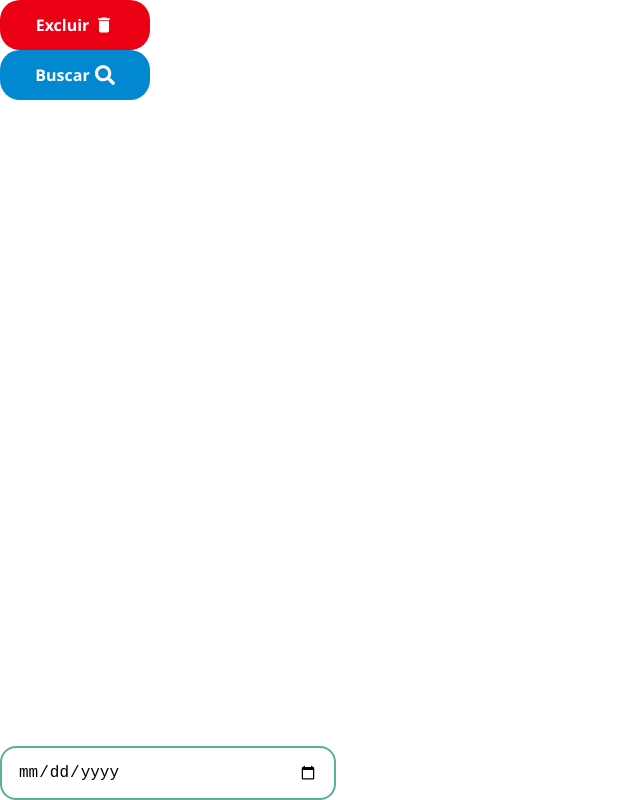
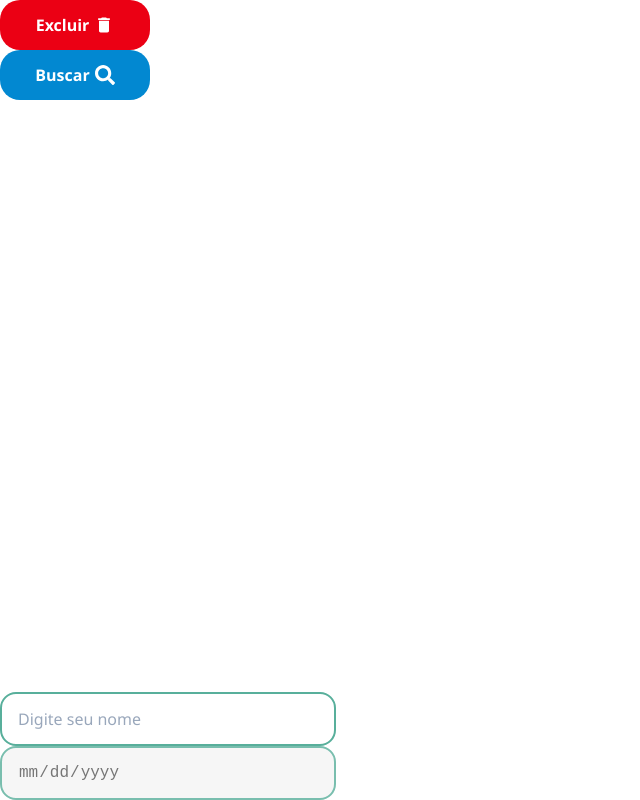
Before and after one commit to Alerrandoribeiro/my-office-front-end-senac, a React (Vite) app: page / in a window 1280 px wide. Shown: the whole page, without its empty margins (0-640 px from the left). Built offline with nearby package versions, Linux system fonts and the light colour scheme.

Commit message:
subindo input de input de texto

```diff
--- a/src/App.jsx
+++ b/src/App.jsx
@@ -5,6 +5,7 @@ import Icone from './components/atomos/Icone/Icone'
 import { FaSearch } from "react-icons/fa";
 import { MdDelete } from "react-icons/md";
 import InputDate from './components/atomos/InputDate/InputDate';
+import InputTexto from './components/atomos/InputTexto/InputTexto';
 
 
 
@@ -13,7 +14,8 @@ function App() {
     <>
       <Botao cor={"erro"} texto={"Excluir"} largura="150px" altura="50px" icone={<MdDelete />} />
       <Botao cor={"secundaria"} texto={"Buscar"} largura="150px" altura="50px" icone={<FaSearch/>} />
-      <InputDate desabilitado = {false} largura='300px' cor='primaria' />
+      <InputTexto tipo='number' largura='300px' cor='primaria' placeholder='Digite seu nome' />
+      <InputDate desabilitado = {true} largura='300px' cor='primaria' />
     </>
   )
 }
--- a/src/components/atomos/InputDate/InputDate.css
+++ b/src/components/atomos/InputDate/InputDate.css
@@ -12,6 +12,14 @@
   transition: 0.3s;
 
   cursor: pointer;
+}
+
+.input-data_root:disabled {
+  cursor: not-allowed;
+
+  background-color: #f5f5f5;
+
+  opacity: 0.8;
 }
 
 .input-data_root::-webkit-calendar-picker-indicator {
--- a/src/components/atomos/InputTexto/InputTexto.css
+++ b/src/components/atomos/InputTexto/InputTexto.css
@@ -0,0 +1,44 @@
+.input-texto_root {
+  padding: 0 16px;
+
+  border-radius: 16px;
+
+  border: 2px solid transparent;
+
+  outline: none;
+
+  font-size: 16px;
+  font-family: "Segoe UI", Tahoma, Geneva, Verdana, sans-serif;
+
+  transition: 0.3s;
+
+  color: var(--cor-texto-escuro);
+}
+
+.input-texto_root:disabled {
+  cursor: not-allowed;
+
+  background-color: #f5f5f5;
+
+  opacity: 0.8;
+}
+
+.input-texto_root::placeholder {
+  color: var(--cor-cinza);
+}
+
+.input-texto_root:focus {
+  filter: brightness(0.97);
+}
+
+.input-texto_padrao {
+  border-color: var(--cor-cinza);
+}
+
+.input-texto_primario {
+  border-color: var(--cor-primaria);
+}
+
+.input-texto_erro {
+  border-color: var(--cor-erro);
+}
--- a/src/components/atomos/InputTexto/InputTexto.jsx
+++ b/src/components/atomos/InputTexto/InputTexto.jsx
@@ -1,10 +1,45 @@
-import React from 'react'
-import './InputTexto.css'
+import "./InputTexto.css";
 
-const InputTexto = () => {
+const InputTexto = ({
+  valor,
+  tipo = "text",
+  placeholder = "Digite aqui",
+  cor = "padrao",
+  aoAlterar,
+  largura = "250px",
+  altura = "50px",
+  desabilitado = false,
+}) => {
+  const estilos = ["input-texto_root"];
+
+  switch (cor) {
+    case "primaria":
+      estilos.push("input-texto_primario");
+      break;
+
+    case "erro":
+      estilos.push("input-texto_erro");
+      break;
+
+    default:
+      estilos.push("input-texto_padrao");
+      break;
+  }
+
   return (
-    <div>InputTexto</div>
-  )
-}
+    <input
+      className={estilos.join(" ")}
+      type={tipo}
+      value={valor}
+      placeholder={placeholder}
+      onChange={aoAlterar}
+      disabled={desabilitado}
+      style={{
+        width: largura,
+        height: altura,
+      }}
+    />
+  );
+};
 
-export default InputTexto
+export default InputTexto;
```
